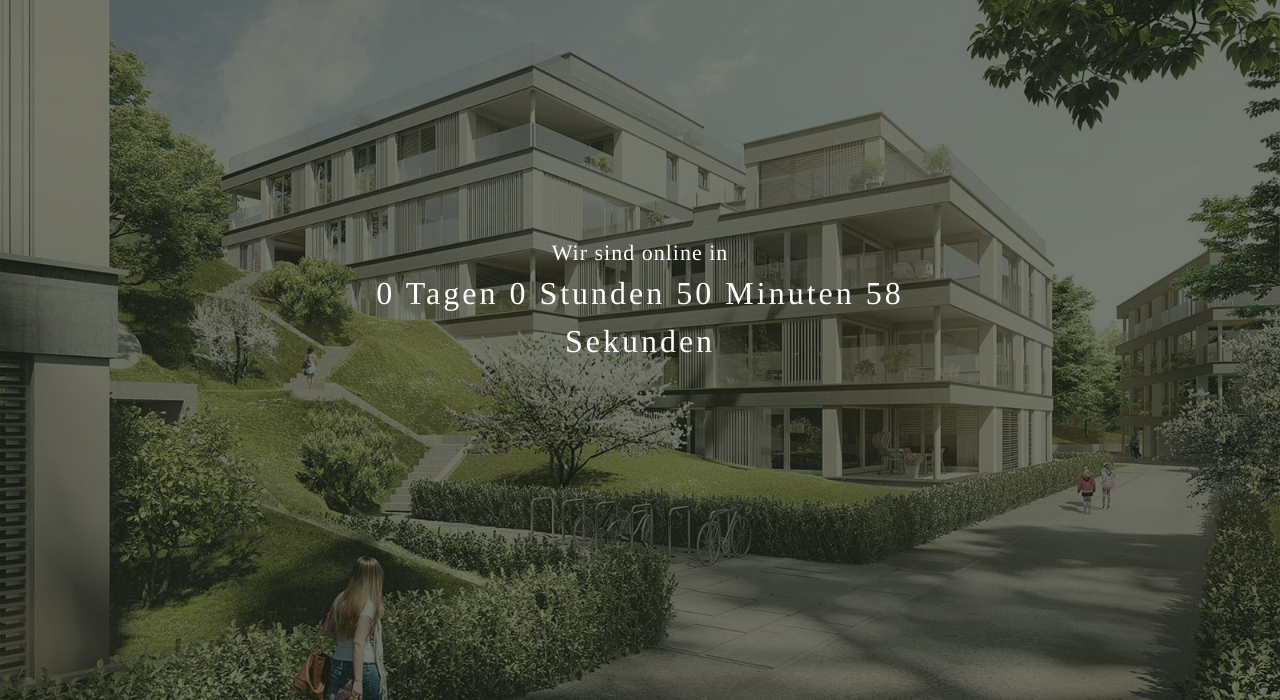
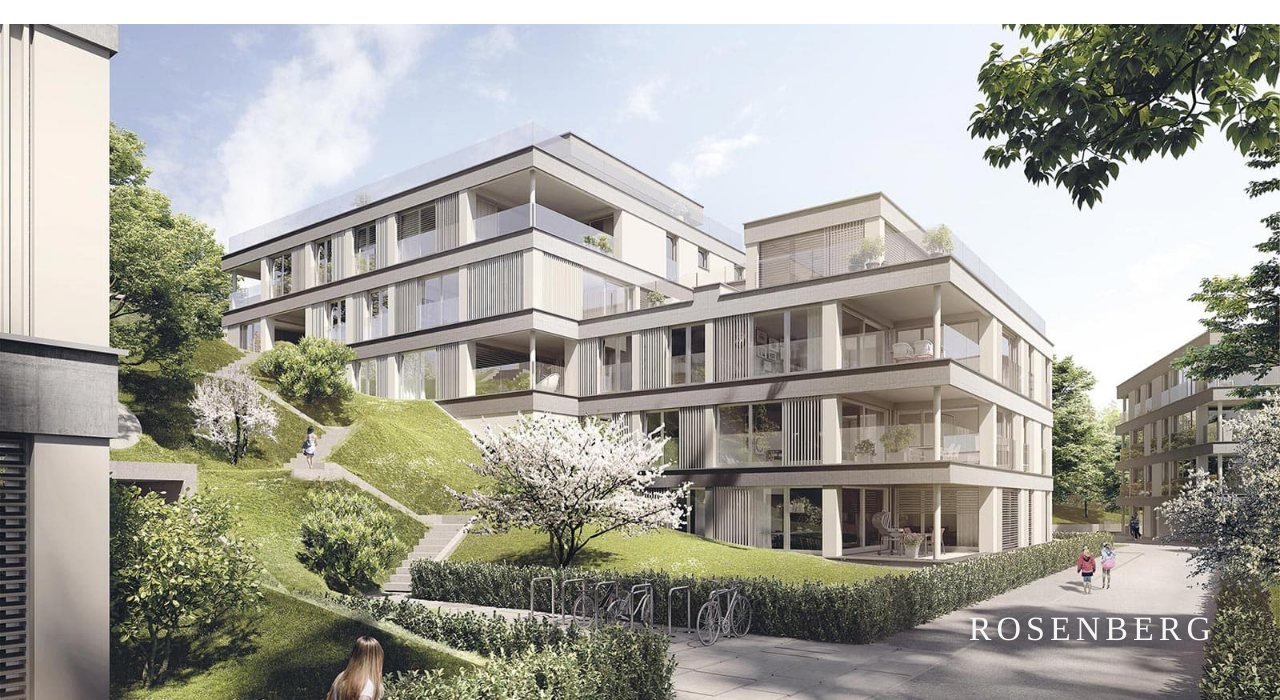
Before and after one commit to timbukflow/solarius, a plain HTML site: page index.html in a window 1280 px wide. Shown: the part 100-800 px from the top of the page. Drawn offline with nearby package versions, Linux system fonts and the light colour scheme.

Commit message:
timer delite

```diff
--- a/index.html
+++ b/index.html
@@ -30,16 +30,6 @@
     </head>
 
     <body>
-
-
-        <div id="countdown">
-            <div class="countdownholder">
-                <p class="countdowninfo"> Wir sind online in</p>
-            <p id="countdowntimer"></p>
-            </div>
-            <div class="countdownimg" alt="countdownimg"></div>
-        </div>
-
         <nav id="navcontainer" >
             <a href="index" target="_top" class="nav-left">
                 <img src="img/logo-solarius-rosenberg.svg" alt="Solarius Rosenberg Logo" title="Solarius Rosenberg Logo" width="38" height="38"/>
--- a/scripts/main.js
+++ b/scripts/main.js
@@ -1,47 +1,4 @@
 $(document).ready(function () {
-
-
-    // timer countdown
-
-    function getNormalisedDatetime(dString) { // yyyy-mm-dd hh:mm:ss
-        var parts = dString.split(" ");
-        var dParts = parts[0].split("-");
-        var tParts = parts[1].split(":");
-        return new Date(dParts[0],dParts[1]-1,dParts[2],tParts[0],tParts[1],tParts[2]);
-    }
-    function pad(num) {
-        return ("0"+num).slice(-2);
-    }
-
-    // Set the date we're counting down to
-    var countDownDate = getNormalisedDatetime("2019-11-25 00:00:00").getTime();
-
-    // Update the count down every 1 second
-    var x = setInterval(function() {
-
-        // Get todays date and time
-        var now = new Date().getTime();
-
-        // Find the distance between now an the count down date
-        var distance = countDownDate - now;
-
-        // Time calculations for days, hours, minutes and seconds
-        var days = Math.floor(distance / (1000 * 60 * 60 * 24));
-        var hours = Math.floor((distance % (1000 * 60 * 60 * 24)) / (1000 * 60 * 60));
-        var minutes = Math.floor((distance % (1000 * 60 * 60)) / (1000 * 60));
-        var seconds = Math.floor((distance % (1000 * 60)) / 1000);
-
-
-        // Display the result in the element with id="countdown"
-        document.getElementById("countdowntimer").innerHTML = days + " Tagen " + hours + " Stunden " + minutes + " Minuten " + seconds + " Sekunden ";
-
-        // If the count down is finished, write some text
-        if (distance < 0) {
-            $('#countdown').fadeOut("slow");
-        }
-    }, 1000);
-
-
 
     //Responsive Navigation
 
```
